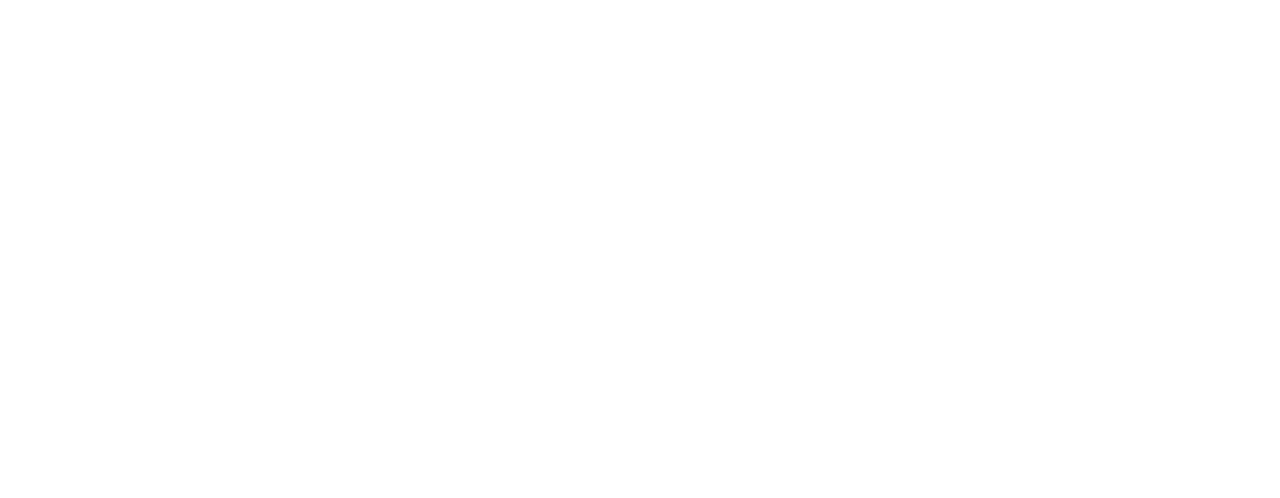
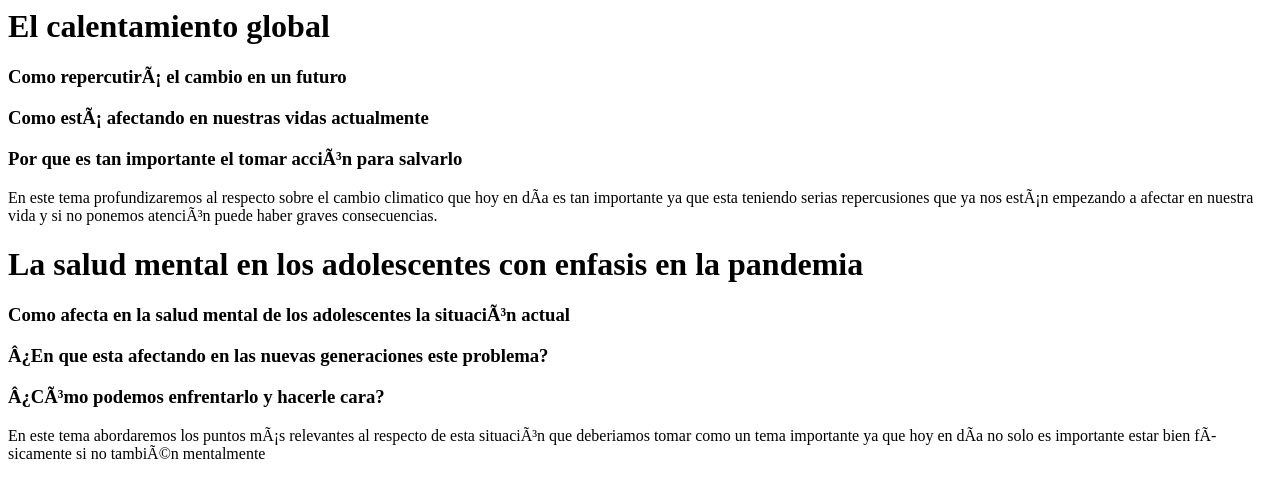
Before and after one commit to hansen-agustin/4-F-Hansen-Casas-blog_del_mundoo, a plain HTML site: page root/propuestas.html in a window 1280 px wide. Drawn offline with Linux system fonts and the light colour scheme.

Commit message:
Se agrego propuestas Agustín

```diff
--- a/root/propuestas.html
+++ b/root/propuestas.html
@@ -1,6 +1,28 @@
-<title> </title>
-<html></html>
-<body></body>
+<!-- Tema 1 de: Agustín Federico Hansen Poblano-->
+<body>
+    <hgroup>
+        <h1>El calentamiento global</h1>
+        <h3>Como repercutirá el cambio en un futuro</h3>
+        <h3>Como está afectando en nuestras vidas actualmente</h3>
+        <h3>Por que es tan importante el tomar acción para salvarlo</h3>
+    </hgroup>
+    <p>En este tema profundizaremos al respecto sobre el cambio climatico que hoy en día es tan importante
+        ya que esta teniendo serias repercusiones que ya nos están empezando a afectar en nuestra vida
+    y si no ponemos atención puede haber graves consecuencias.</p>
+<!-- Fin del Tema 1 -->
+
+<!-- Tema 2 de: Agustín Federico Hansen Poblano-->
+<hgroup>
+    <h1>La salud mental en los adolescentes con enfasis en la pandemia</h1>
+    <h3>Como afecta en la salud mental de los adolescentes la situación actual</h3>
+    <h3>¿En que esta afectando en las nuevas generaciones este problema?</h3>
+    <h3>¿Cómo podemos enfrentarlo y hacerle cara?</h3>
+</hgroup>
+   <p>En este tema abordaremos los puntos más relevantes al respecto de esta situación que deberiamos tomar
+      como un tema importante ya que hoy en día no solo es importante estar bien físicamente si no también mentalmente</p>
+    <!-- Fin del Tema 2 -->
+
+</body>
 <head></head>
 <!DOCTYPE html>
 <meta charset="utf-8">
```
